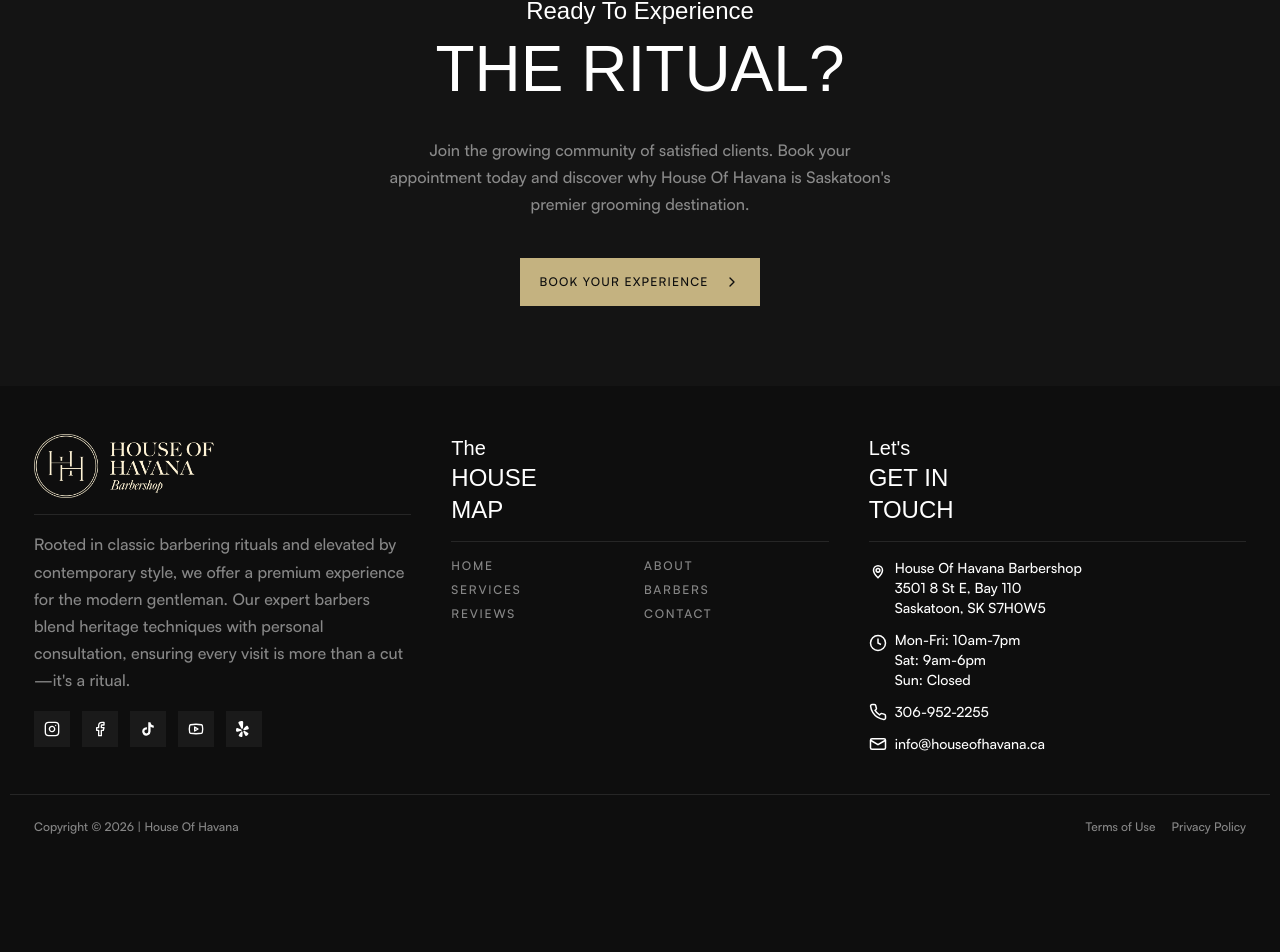
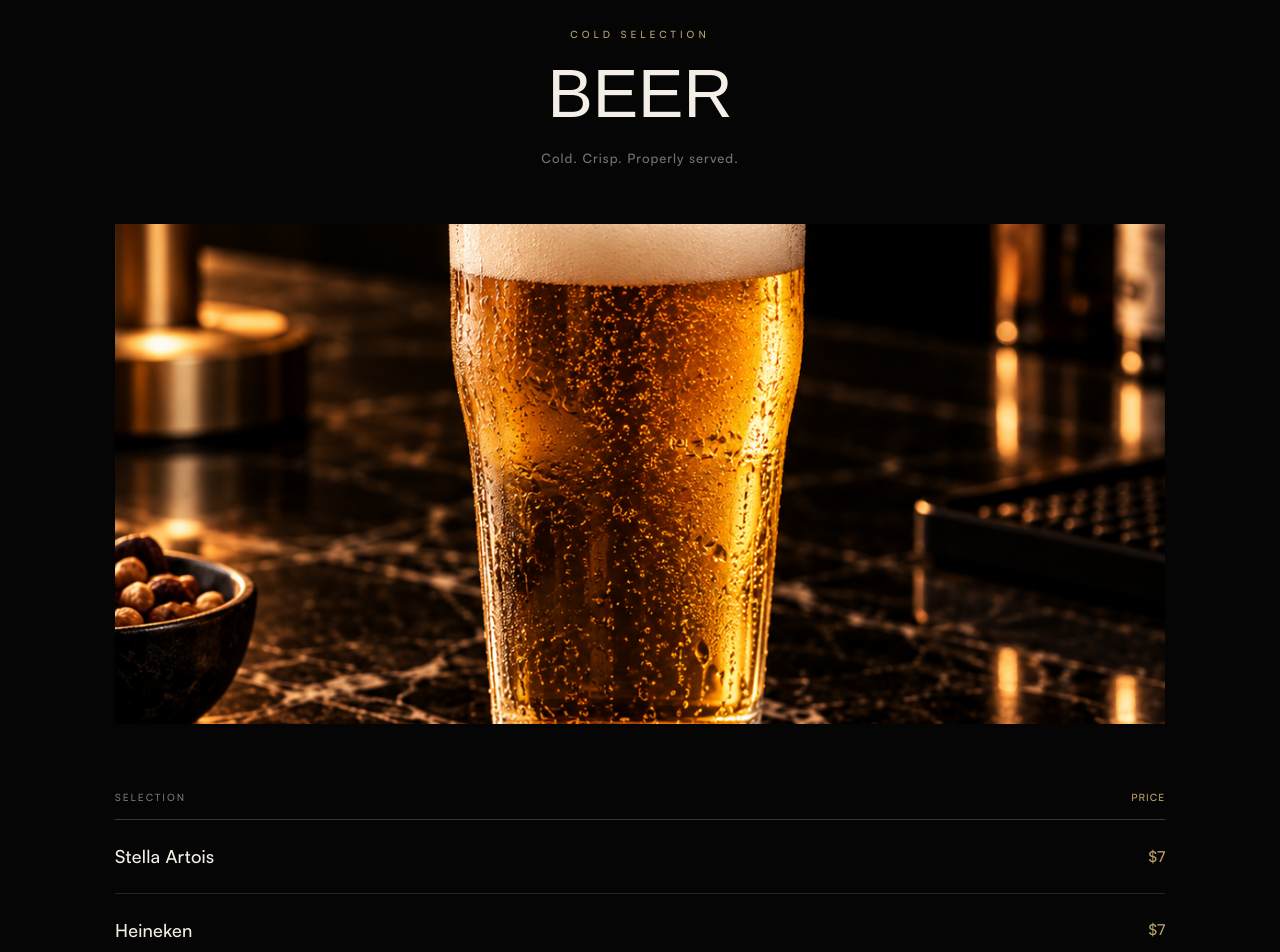
Before and after one commit to houseofhavana/house-of-havana, a Next.js app: page /drinks in a window 1280 px wide. Shown: the part 6231-7183 px from the top of the page. Before the commit the page ends 7090 px from the top, so only its background shows below. Built offline with nearby package versions, Linux system fonts and the light colour scheme; a web font is replaced by a local one.

Commit message:
Update page.tsx

```diff
--- a/app/drinks/page.tsx
+++ b/app/drinks/page.tsx
@@ -83,6 +83,33 @@ const whiskies = [
     name: "Forty Creek Barrel Select",
     oneOz: "$6.50",
     twoOz: "$11",
+  },
+];
+
+const beers = [
+  {
+    name: "Stella Artois",
+    price: "$7",
+  },
+  {
+    name: "Heineken",
+    price: "$7",
+  },
+  {
+    name: "Corona Extra",
+    price: "$7",
+  },
+  {
+    name: "Original 16",
+    price: "$7",
+  },
+  {
+    name: "Budweiser",
+    price: "$6.50",
+  },
+  {
+    name: "Coors Light",
+    price: "$6.50",
   },
 ];
 
@@ -261,7 +288,6 @@ export default function DrinksPage() {
             margin: "0 auto",
           }}
         >
-          {/* SECTION HEADER */}
           <div
             style={{
               textAlign: "center",
@@ -303,7 +329,6 @@ export default function DrinksPage() {
             </p>
           </div>
 
-          {/* WHISKY HERO IMAGE */}
           <div
             style={{
               position: "relative",
@@ -325,7 +350,6 @@ export default function DrinksPage() {
             />
           </div>
 
-          {/* PRICE HEADERS */}
           <div
             style={{
               display: "grid",
@@ -369,7 +393,6 @@ export default function DrinksPage() {
             </span>
           </div>
 
-          {/* WHISKY LIST */}
           {whiskies.map((whisky) => (
             <div
               key={whisky.name}
@@ -414,6 +437,149 @@ export default function DrinksPage() {
           ))}
         </div>
       </section>
+
+      {/* BEER */}
+      <section
+        style={{
+          borderTop: "1px solid #1f1f1d",
+          padding: "110px 24px 130px",
+        }}
+      >
+        <div
+          style={{
+            maxWidth: "1050px",
+            margin: "0 auto",
+          }}
+        >
+          <div
+            style={{
+              textAlign: "center",
+              marginBottom: "55px",
+            }}
+          >
+            <p
+              style={{
+                color: "#b9a16b",
+                fontSize: "10px",
+                letterSpacing: "4px",
+                textTransform: "uppercase",
+                marginBottom: "16px",
+              }}
+            >
+              Cold Selection
+            </p>
+
+            <h2
+              style={{
+                fontSize: "clamp(38px, 7vw, 68px)",
+                fontWeight: "400",
+                lineHeight: "1",
+                margin: "0",
+              }}
+            >
+              BEER
+            </h2>
+
+            <p
+              style={{
+                color: "#77736c",
+                fontSize: "13px",
+                marginTop: "20px",
+                letterSpacing: "1px",
+              }}
+            >
+              Cold. Crisp. Properly served.
+            </p>
+          </div>
+
+          <div
+            style={{
+              position: "relative",
+              width: "100%",
+              height: "clamp(360px, 48vw, 500px)",
+              overflow: "hidden",
+              marginBottom: "65px",
+            }}
+          >
+            <Image
+              src="/drinks/beer.png"
+              alt="House of Havana beer selection"
+              fill
+              sizes="(max-width: 768px) 100vw, 1050px"
+              style={{
+                objectFit: "cover",
+                objectPosition: "center center",
+              }}
+            />
+          </div>
+
+          <div
+            style={{
+              display: "grid",
+              gridTemplateColumns: "1fr 90px",
+              gap: "20px",
+              paddingBottom: "14px",
+              borderBottom: "1px solid #3a3833",
+            }}
+          >
+            <span
+              style={{
+                color: "#77736c",
+                fontSize: "10px",
+                letterSpacing: "2px",
+                textTransform: "uppercase",
+              }}
+            >
+              Selection
+            </span>
+
+            <span
+              style={{
+                color: "#b9a16b",
+                fontSize: "10px",
+                letterSpacing: "1px",
+                textAlign: "right",
+                textTransform: "uppercase",
+              }}
+            >
+              Price
+            </span>
+          </div>
+
+          {beers.map((beer) => (
+            <div
+              key={beer.name}
+              style={{
+                display: "grid",
+                gridTemplateColumns: "1fr 90px",
+                gap: "20px",
+                alignItems: "center",
+                padding: "22px 0",
+                borderBottom: "1px solid #242320",
+              }}
+            >
+              <span
+                style={{
+                  fontSize: "clamp(15px, 2vw, 18px)",
+                  letterSpacing: "0.2px",
+                }}
+              >
+                {beer.name}
+              </span>
+
+              <span
+                style={{
+                  color: "#b9a16b",
+                  textAlign: "right",
+                  fontSize: "15px",
+                }}
+              >
+                {beer.price}
+              </span>
+            </div>
+          ))}
+        </div>
+      </section>
     </main>
   );
 }
```
